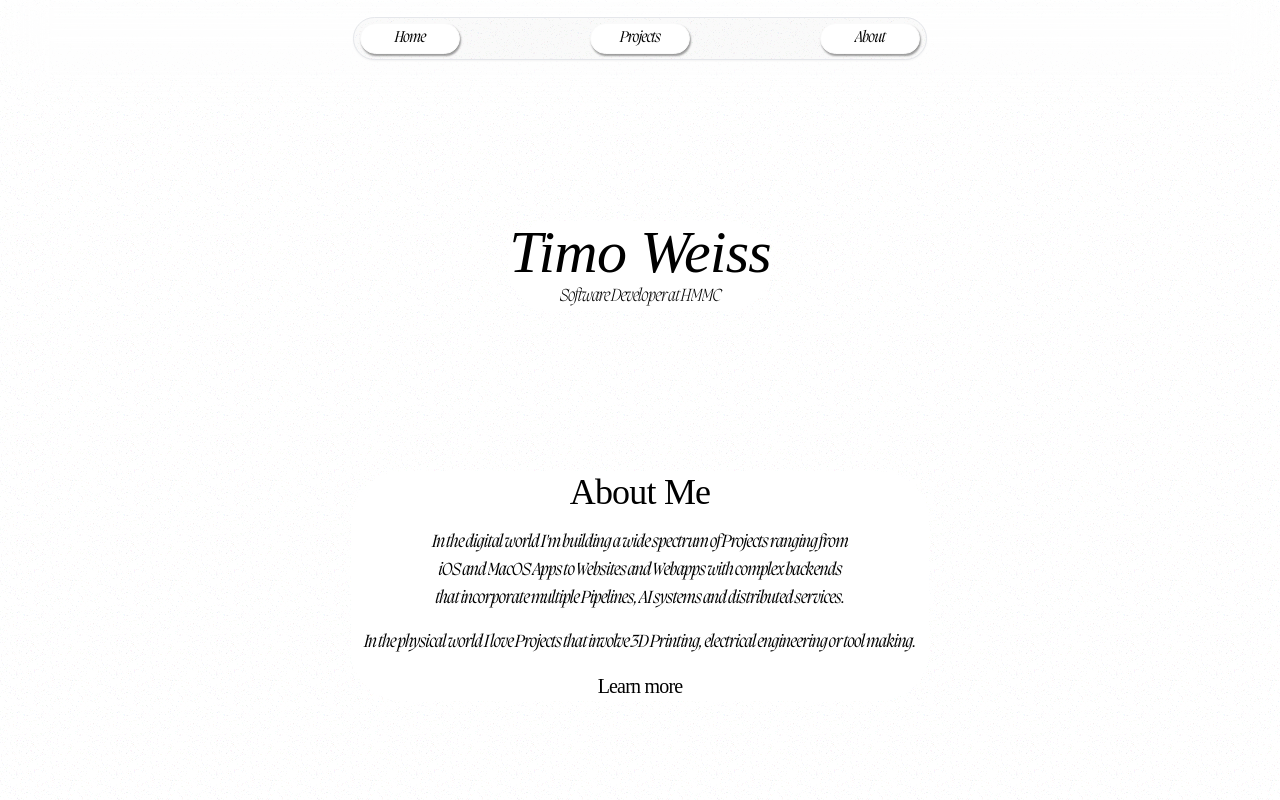
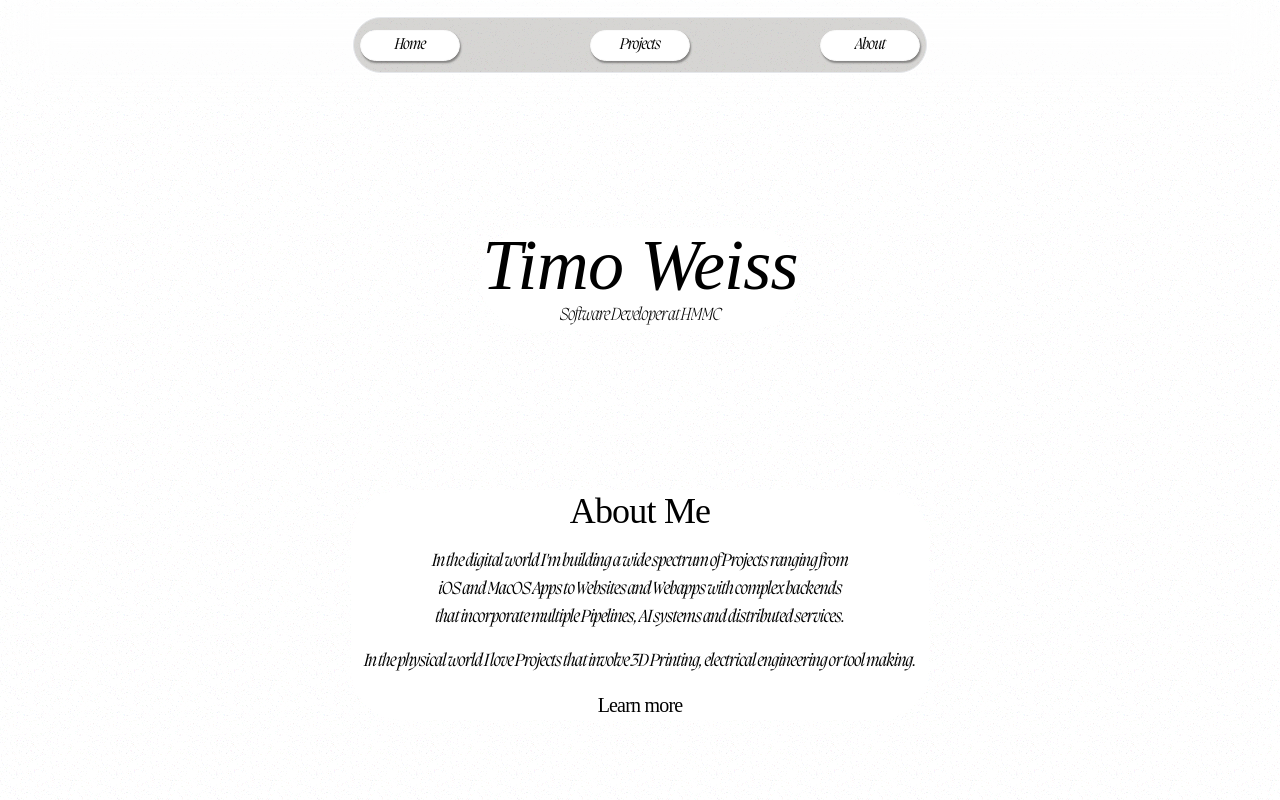
Before and after one commit to exddc/personal-site, a Next.js app: page / in a window 1280 px wide. Shown: the top 800 px of the page. Built offline with nearby package versions, Linux system fonts and the light colour scheme.

Commit message:
before tailwind upgrade

```diff
--- a/app/components/Header.tsx
+++ b/app/components/Header.tsx
@@ -63,7 +63,7 @@ export default function Header() {
                     variants={navVariants}
                     initial="hidden"
                     animate="visible"
-                    className="flex flex-row justify-between items-center h-[43px] px-1.5 text-base tracking-tight text-black whitespace-nowrap border border-gray-200 border-solid bg-neutral-50 rounded-[50px] noise shadow-sm"
+                    className="flex flex-row justify-between items-center h-[56px] px-1.5 text-base tracking-tight text-black whitespace-nowrap border border-[#E2E2E2]border-solid bg-[#D6D5D3] rounded-[50px] noise"
                 >
                     <motion.a
                         variants={linkVariants}
--- a/app/components/Hero.tsx
+++ b/app/components/Hero.tsx
@@ -30,7 +30,7 @@ export default function Hero() {
             id="hero-container"
         >
             <div id="hero" className="mx-auto w-fit text-center">
-                <h1 className="italic font-serif text-6xl">Timo Weiss</h1>
+                <h1 className="italic font-serif text-7xl">Timo Weiss</h1>
                 <ScrambleIn
                     text="Software Developer at HMMC"
                     className="font-light tracking-tighter text-lg"
```
